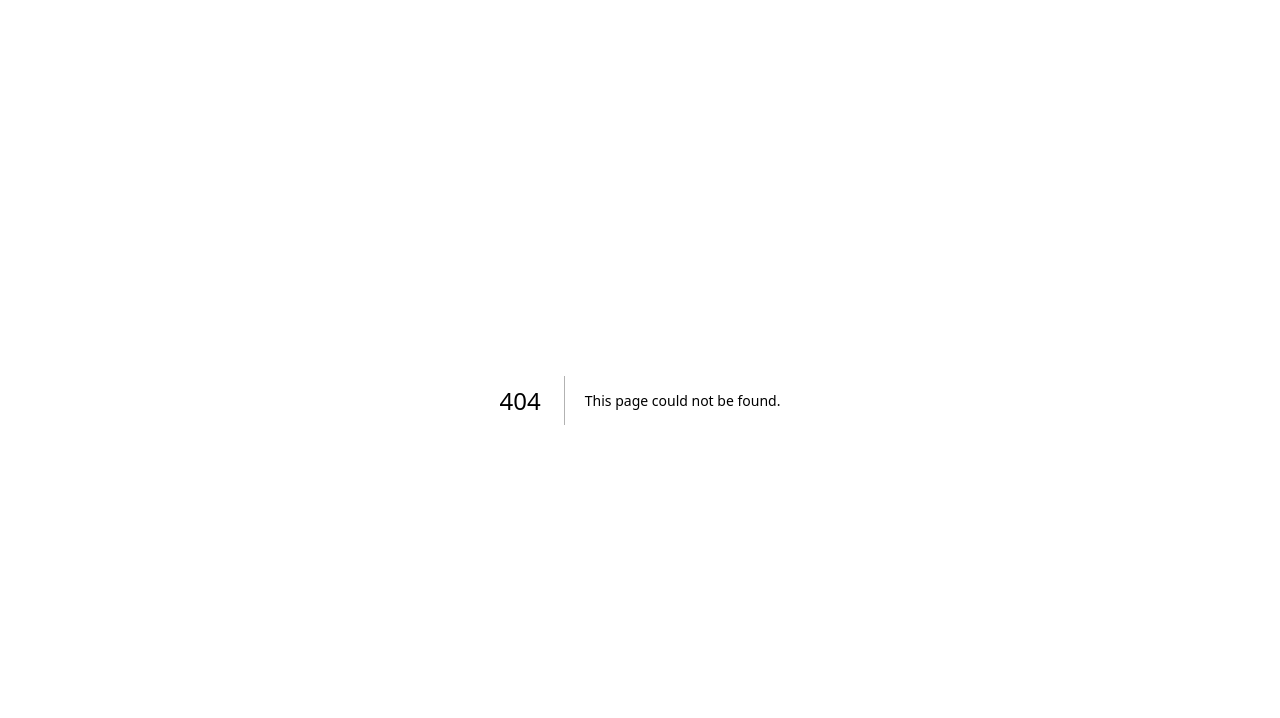
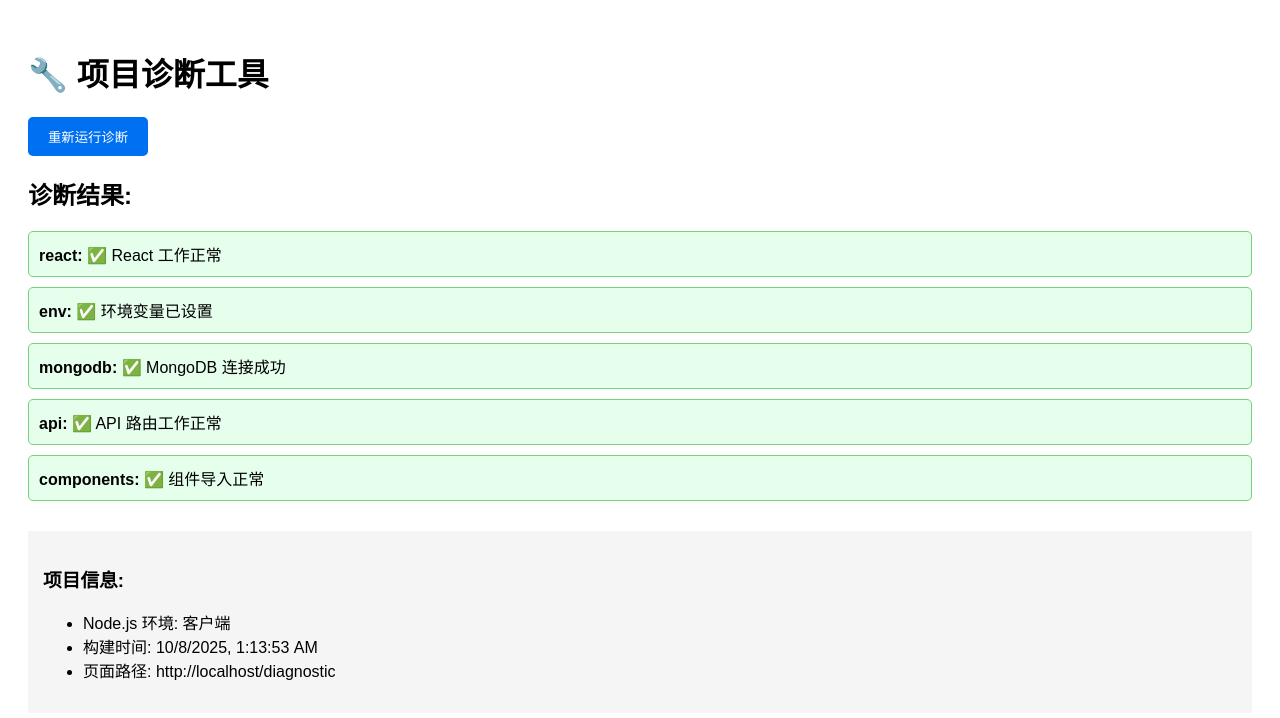
Before and after one commit to huangtianrun333-code/my-account-store, a Next.js app: page /diagnostic in a window 1280 px wide. Before the commit this address had no page. Shown: the top 718 px of the page. Built offline with nearby package versions, Linux system fonts and the light colour scheme; no server answers; the database is empty.

Commit message:
添加项目诊断工具

```diff
--- /dev/null
+++ b/next.config.js
@@ -0,0 +1,23 @@
+/** @type {import('next').NextConfig} */
+const nextConfig = {
+  // 启用严格的 ESLint 检查
+  eslint: {
+    ignoreDuringBuilds: false,
+  },
+  // 启用 TypeScript 检查
+  typescript: {
+    ignoreBuildErrors: false,
+  },
+  // 编译时忽略的警告
+  compiler: {
+    removeConsole: process.env.NODE_ENV === 'production',
+  },
+  // 环境变量
+  env: {
+    CUSTOM_KEY: process.env.CUSTOM_KEY,
+  },
+  // 启用 SWC 最小化
+  swcMinify: true,
+}
+
+module.exports = nextConfig
--- /dev/null
+++ b/pages/diagnostic.js
@@ -0,0 +1,107 @@
+import { useState, useEffect } from 'react';
+import clientPromise from '../lib/mongodb';
+
+export default function Diagnostic() {
+  const [results, setResults] = useState({});
+  const [isRunning, setIsRunning] = useState(false);
+
+  const runDiagnostics = async () => {
+    setIsRunning(true);
+    const diagnosticResults = {};
+
+    try {
+      // 测试 1: 基本 React 功能
+      diagnosticResults.react = '✅ React 工作正常';
+
+      // 测试 2: 环境变量
+      diagnosticResults.env = process.env.MONGODB_URI
+        ? '✅ 环境变量已设置'
+        : '❌ MONGODB_URI 环境变量未设置';
+
+      // 测试 3: MongoDB 连接
+      try {
+        const client = await clientPromise;
+        const db = client.db();
+        await db.command({ ping: 1 });
+        diagnosticResults.mongodb = '✅ MongoDB 连接成功';
+      } catch (error) {
+        diagnosticResults.mongodb = `❌ MongoDB 连接失败: ${error.message}`;
+      }
+
+      // 测试 4: API 路由
+      try {
+        const response = await fetch('/api/status');
+        if (response.ok) {
+          diagnosticResults.api = '✅ API 路由工作正常';
+        } else {
+          diagnosticResults.api = `❌ API 路由返回 ${response.status}`;
+        }
+      } catch (error) {
+        diagnosticResults.api = `❌ API 路由测试失败: ${error.message}`;
+      }
+
+      // 测试 5: 组件导入
+      try {
+        const { default: USDTpayment } = await import('../components/USDTpayment');
+        diagnosticResults.components = '✅ 组件导入正常';
+      } catch (error) {
+        diagnosticResults.components = `❌ 组件导入失败: ${error.message}`;
+      }
+
+    } catch (error) {
+      diagnosticResults.general = `❌ 诊断过程出错: ${error.message}`;
+    }
+
+    setResults(diagnosticResults);
+    setIsRunning(false);
+  };
+
+  useEffect(() => {
+    runDiagnostics();
+  }, []);
+
+  return (
+    <div style={{ padding: '20px', fontFamily: 'Arial, sans-serif' }}>
+      <h1>🔧 项目诊断工具</h1>
+
+      <button
+        onClick={runDiagnostics}
+        disabled={isRunning}
+        style={{
+          padding: '10px 20px',
+          backgroundColor: isRunning ? '#ccc' : '#0070f3',
+          color: 'white',
+          border: 'none',
+          borderRadius: '5px',
+          cursor: isRunning ? 'not-allowed' : 'pointer'
+        }}
+      >
+        {isRunning ? '诊断中...' : '重新运行诊断'}
+      </button>
+
+      <div style={{ marginTop: '20px' }}>
+        <h2>诊断结果:</h2>
+        {Object.entries(results).map(([key, value]) => (
+          <div key={key} style={{
+            margin: '10px 0',
+            padding: '10px',
+            backgroundColor: value.includes('✅') ? '#e6ffed' : '#ffe6e6',
+            border: `1px solid ${value.includes('✅') ? '#79d279' : '#ff9999'}`,
+            borderRadius: '5px'
+          }}>
+            <strong>{key}:</strong> {value}
+          </div>
+        ))}
+      </div>
+
+      <div style={{ marginTop: '30px', padding: '15px', backgroundColor: '#f5f5f5' }}>
+        <h3>项目信息:</h3>
+        <ul>
+          <li>Node.js 环境: {typeof window === 'undefined' ? '服务器端' : '客户端'}</li>
+          <li>构建时间: {new Date().toLocaleString()}</li>
+          <li>页面路径: {typeof window !== 'undefined' ? window.location.href : '服务器端'}</li>
+        </ul>
+      </div>
+    </div>
+  );
+}
```
